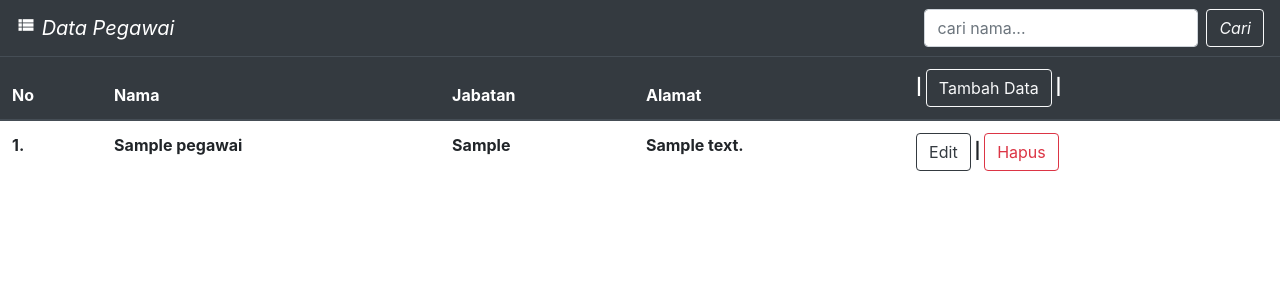
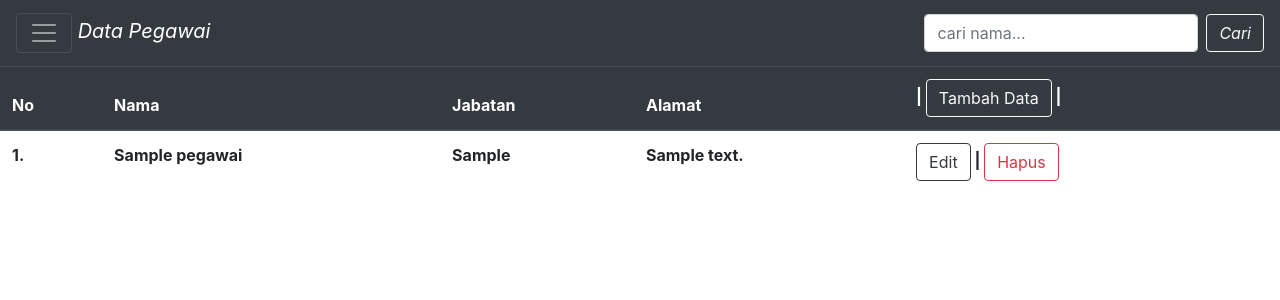
Before and after one commit to Tsaqif2221/data_pegawai, a PHP site: page /tampil_data.php in a window 1280 px wide. Shown: the top 300 px of the page. Run offline with PHP 8.4, Linux system fonts and the light colour scheme; the visitor is signed in with stand-in values (Sample User, id 1); tables that the repository leaves empty or names only in its code hold one stand-in row (values such as "Sample post"); lists and menus that the app fills with data are empty.

Commit message:
data_pegawai

```diff
--- /dev/null
+++ b/logout.php
@@ -0,0 +1,5 @@
+<?php
+session_start();
+session_destroy();
+include("index.php");
+?>
--- a/proses.php
+++ b/proses.php
@@ -25,3 +25,5 @@
 }
 }
 ?>
+
+</php
--- a/tampil_data.php
+++ b/tampil_data.php
@@ -1,3 +1,11 @@
+<?php
+session_start();
+if (!isset($_SESSION['level'])) {
+    header('location: index.php');
+    exit;
+}
+?>
+
 <?php
 include('config.php');
 
@@ -24,16 +32,27 @@ $hasil = mysqli_query($konek, $tampil);
     <title>Data Pegawai</title>
   </head>
   <body>
+  <div class="pos-f-t">
+  <div class="collapse" id="navbarToggleExternalContent">
+    <div class="bg-dark p-4">
+<div style="margin-top: 10;">
+  <a href="logout.php" class='btn btn-outline-danger'>logout</a>
+</div>
+
+    </div>
+  </div>
   <nav class="navbar navbar-dark bg-dark">
-  <i class="navbar-brand">
-  <i class="material-icons" style="font-size:20px;">view_list</i>
+  <i class="navbar-brand"><button class="navbar-toggler" type="button" data-toggle="collapse" data-target="#navbarToggleExternalContent" aria-controls="navbarToggleExternalContent" aria-expanded="false" aria-label="Toggle navigation">
+      <span class="navbar-toggler-icon"></span>
+    </button>
   Data Pegawai
 </i>
-  <form class="form-inline" method="GET">
+<form class="form-inline" method="GET">
     <input class="form-control mr-sm-2" type="search" placeholder="cari nama..." aria-label="Search" name="search">
     <button class="btn btn-outline-light" type="submit"><i>Cari</i></button>
 </form>
-</nav>
+  </nav>
+</div>
 <table class="table">
     <thead class="thead-dark">
     <tr>
```
Also changed, not shown: tambah_data.php (+10 -0 lines).
